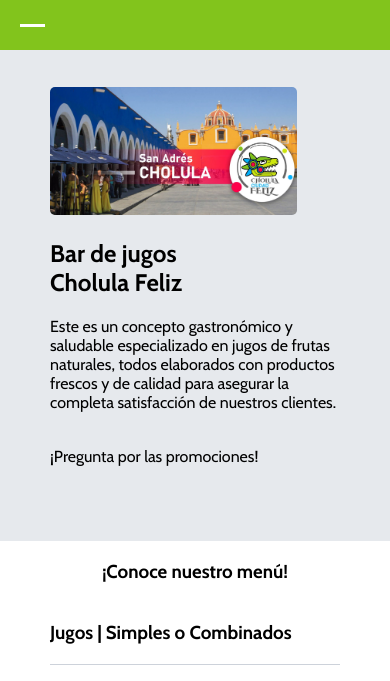
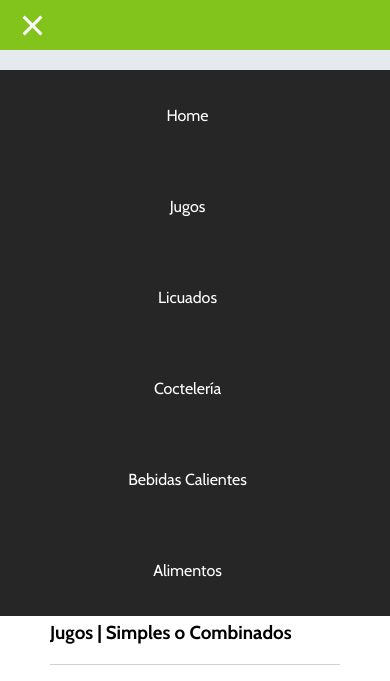
Before and after one commit to asd1495/cholula-feliz, a website: page index.html in a window 390 px wide. Both pictures are taken after a click on the element 32 px from the left and 25 px from the top of the page. Shown: the top 681 px of the page. Drawn offline with nearby package versions, Linux system fonts and the light colour scheme; grey boxes are pictures that could not be loaded.

Commit message:
fixed navbar

```diff
--- a/css/navbar.css
+++ b/css/navbar.css
@@ -12,52 +12,69 @@
   z-index: 999;
 }
 
-.navbar {
+.nav-menu {
   display: flex;
   position: fixed;
 }
 
-.navbar a {
+.nav-menu a {
   color: #fff;
   text-decoration: none;
   margin-right: 15px;
   padding: 20px;
 }
 
-.navbar a:hover {
+.nav-menu a:hover {
   color: #FF014A;
 }
 
-.hamburger-menu {
+.hamburger{
   display: none;
   cursor: pointer;
 }
 
-.bar {
+.bar{
+  display: block;
   width: 25px;
   height: 3px;
-  background-color: #fff;
-  margin: 5px 0;
+  margin: 5px auto;
+  -webkit-transition: all 0.3s ease;
+  transition: all 0.3s ease;
+  background-color: white;
 }
 
-@media screen and (max-width: 768px) {
-  .navbar {
-    display: none;
+@media(max-width:1024px){
+  .hamburger{
+    display: block;
   }
 
-  .hamburger-menu {
-    display: flex;
+  .hamburger.active .bar:nth-child(2){
+    opacity: 0;
+  }
+  .hamburger.active .bar:nth-child(1){
+    transform: translateY(8px) rotate(45deg);
+  }
+  .hamburger.active .bar:nth-child(3){
+    transform: translateY(-8px) rotate(-45deg);
   }
 
-  .hamburger-menu.active .bar:nth-child(2) {
-    opacity: 0;
+  .nav-menu{
+    position: fixed;
+    left: -100%;
+    top: 70px;
+    gap: 0;
+    flex-direction: column;
+    background-color: #262626;
+    width: 100%;
+    text-align: center;
+    transition: 0.3s;
   }
 
-  .hamburger-menu.active .bar:nth-child(1) {
-    transform: translateY(8px) rotate(45deg);
+  .nav-item{
+    margin: 16px 0;
   }
 
-  .hamburger-menu.active .bar:nth-child(3) {
-    transform: translateY(-8px) rotate(-45deg);
+  .nav-menu.active{
+    left: 0;
   }
 }
--- a/index.html
+++ b/index.html
@@ -12,29 +12,20 @@
     <title>Bar de Jugos | Cholula Feliz</title>
 </head>
 <body>
-
-            <!--<div class="topnav" id="myTopnav">
-                <a href="#jugos" class="active">Jugos</a>
-                <a href="#licuados">Licuados</a>
-                <a href="#cocteleria">Coctelería</a>
-                <a href="#bc">Bebidas Calientes</a>
-                <a href="alimentos">Alimentos</a>
-                <a href="javascript:void(0);" class="icon" onclick="myFunction()">
-                  <i class="fa fa-bars"></i>
-                </a>
-              </div>-->
               <nav>
-                <div class="navbar">
-                  <a href="#home">Home</a>
-                  <a href="#jugos">Jugos</a>
-                  <a href="#licuados">Licuados</a>
-                  <a href="#cocteleria">Coctelería</a>
-                  <a href="#bc">Bebidas Calientes</a>
-                  <a href="#alimentos">Alimentos</a>
+                <div class="nav-menu">
+                  <a class="nav-item" href="#home">Home</a>
+                  <a class="nav-item" href="#jugos">Jugos</a>
+                  <a class="nav-item" href="#licuados">Licuados</a>
+                  <a class="nav-item" href="#cocteleria">Coctelería</a>
+                  <a class="nav-item" href="#bc">Bebidas Calientes</a>
+                  <a class="nav-item" href="#alimentos">Alimentos</a>
                 </div>
-                <div class="hamburger-menu">
-                  <div class="bar"></div>
-                </div>
+                <div class="hamburger">
+                    <span class="bar"></span>
+                    <span class="bar"></span>
+                    <span class="bar"></span>
+                  </div>
               </nav>
 
 
@@ -103,7 +94,7 @@
                     <p>Prueba nuestro jugo vampiro con betabel, zanahoria y naranja. Una mezcla vibrante y nutritiva que despierta tus sentidos y te llena de energía saludable. ¡Ideal para un impulso revitalizante!</p>
                 </article>
                 <article class="post-container">
-                    <img src="https://encrypted-tbn0.gstatic.com/images?q=tbn:ANd9GcRGO6CXt2BC3GuFfuGXlh_UKj0RCZ7aKx2YkQ&usqp=CAU alt=">
+                    <img src="https://encrypted-tbn0.gstatic.com/images?q=tbn:ANd9GcRGO6CXt2BC3GuFfuGXlh_UKj0RCZ7aKx2YkQ&usqp=CAU" alt="">
                     <p class="product-title">Jugo Verde</p>
                     <p>Prueba nuestro refrescante jugo verde con nopal, apio, piña, perejil y naranja. Una combinación saludable y revitalizante que te brinda nutrientes esenciales y un sabor refrescante.</p>
                 </article>
--- a/main.js
+++ b/main.js
@@ -1,6 +1,12 @@
-const hamburgerMenu = document.querySelector('.hamburger-menu');
-const navbar = document.querySelector('.navbar');
+const hamburger = document.querySelector(".hamburger");
+const navMenu = document.querySelector(".nav-menu");
 
-hamburgerMenu.addEventListener('click', () => {
-  navbar.classList.toggle('active');
-});
+hamburger.addEventListener("click", () => {
+  hamburger.classList.toggle("active");
+  navMenu.classList.toggle("active");
+})
+
+document.querySelectorAll(".nav-link").forEach(n => n.addEventListener("click", () => {
+  hamburger.classList.remove("active");
+  navMenu.classList.remove("active");
+}))
```
Also changed, not shown: package.json (added, +19 -0 lines).
